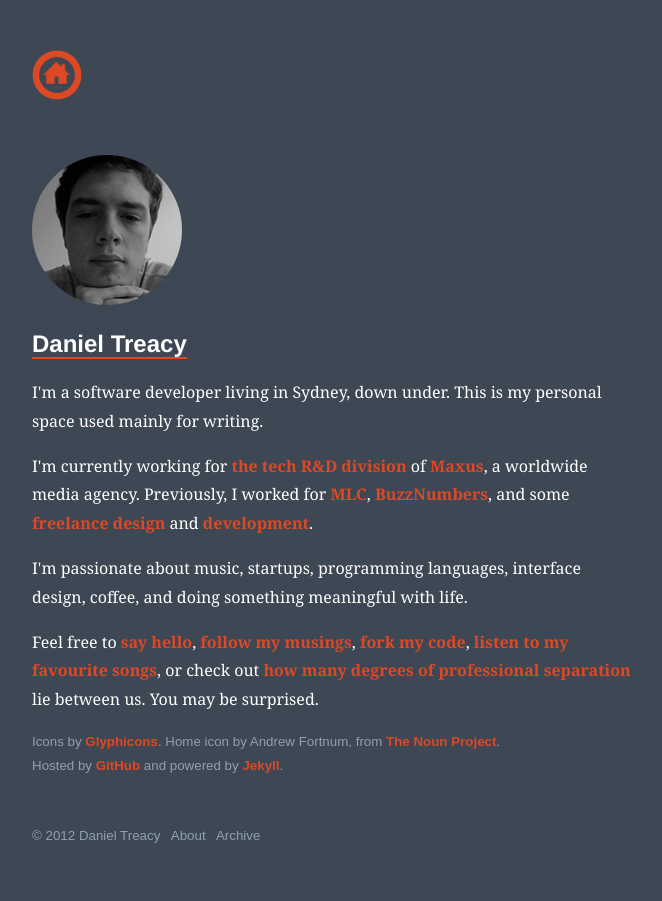
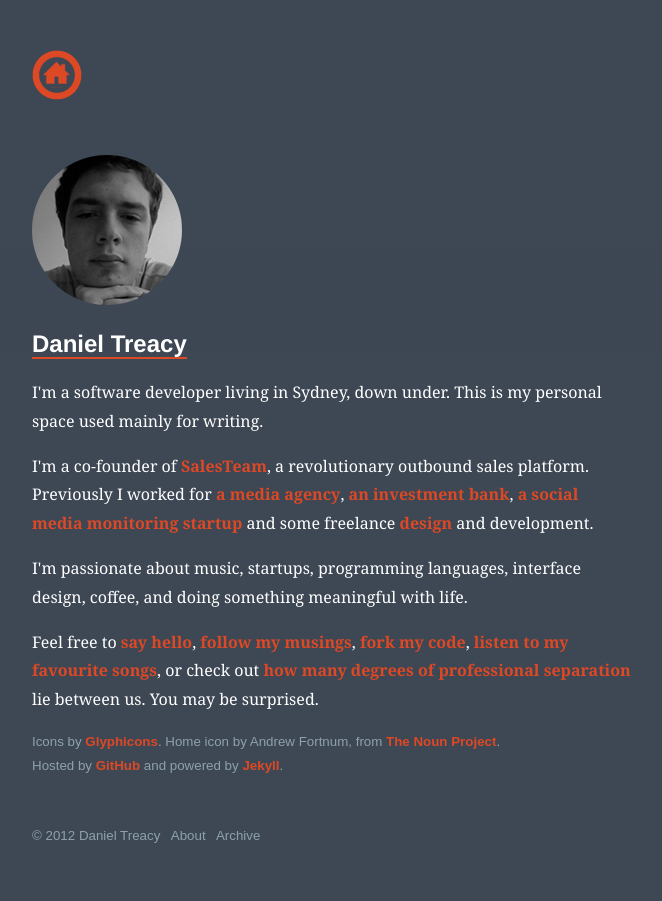
Before and after one commit to danieltreacy/danieltreacy.github.com, a Jekyll site: the page built from about.html, in a window 1280 px wide. Shown: the whole page, without its empty margins (308-970 px from the left). Built offline with Jekyll 4.4.1, drawn with Linux system fonts in a browser that asks for light colours; comment, search, counter and statistics services are not loaded.

Commit message:
Update about page to reflect recent changes.

```diff
--- a/about.html
+++ b/about.html
@@ -7,7 +7,7 @@ title: Daniel Treacy
 <h2><a href="/about.html">Daniel Treacy</a></h2>
 <p>I'm a software developer living in Sydney, down under. This is my personal space used mainly for writing.</p>
 
-<p>I'm currently working for <a href="http://metalworks.maxusglobal.com/about-metalworks/">the tech R&D division</a> of <a href="http://maxusglobal.com">Maxus</a>, a worldwide media agency. Previously, I worked for <a href="http://www.mlc.com.au">MLC</a>, <a href="http://buzznumbers.com.au">BuzzNumbers</a>, and some <a href="http://www.transformdesign.com.au">freelance design</a> and <a href="http://www.trepail-intl.com.au">development</a>.</p>
+<p>I'm a co-founder of <a href="http://www.salesteam.co">SalesTeam</a>, a revolutionary outbound sales platform. Previously I worked for <a href="http://maxusglobal.com/">a media agency</a>, <a href="http://www.mlc.com.au">an investment bank</a>, <a href="http://buzznumbers.com.au">a social media monitoring startup</a> and some freelance <a href="http://www.transformdesign.com.au">design</a> and development.</p>
 
 <p>I'm passionate about music, startups, programming languages, interface design, coffee, and doing something meaningful with life.</p>
 
```
